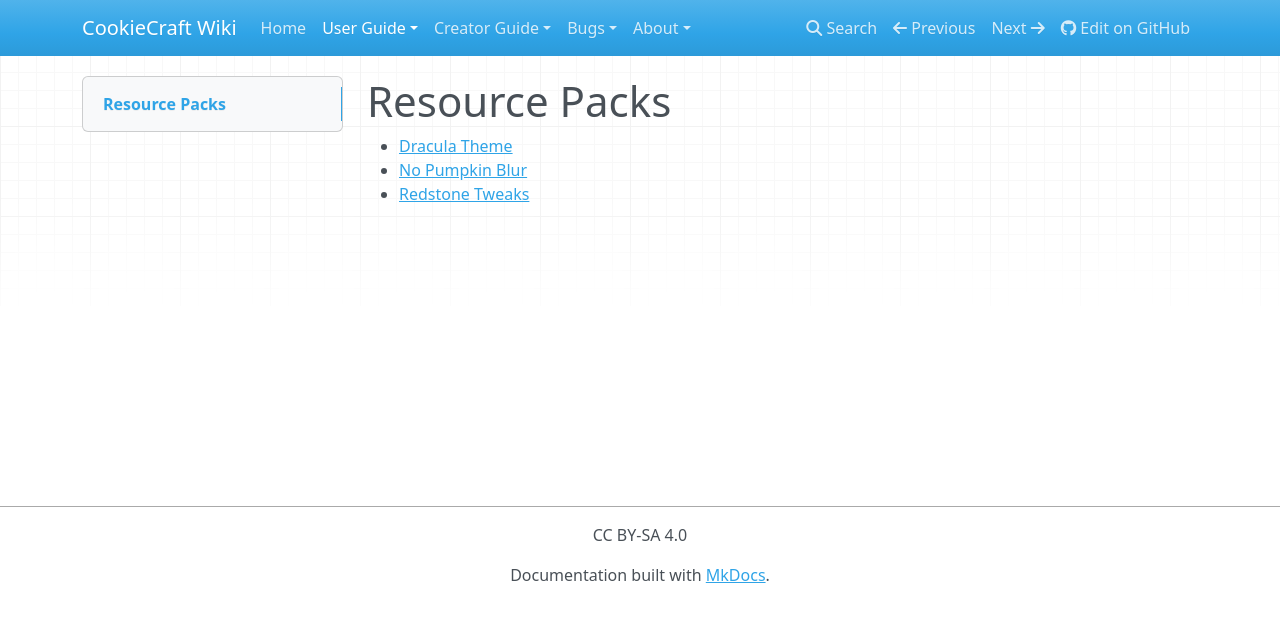
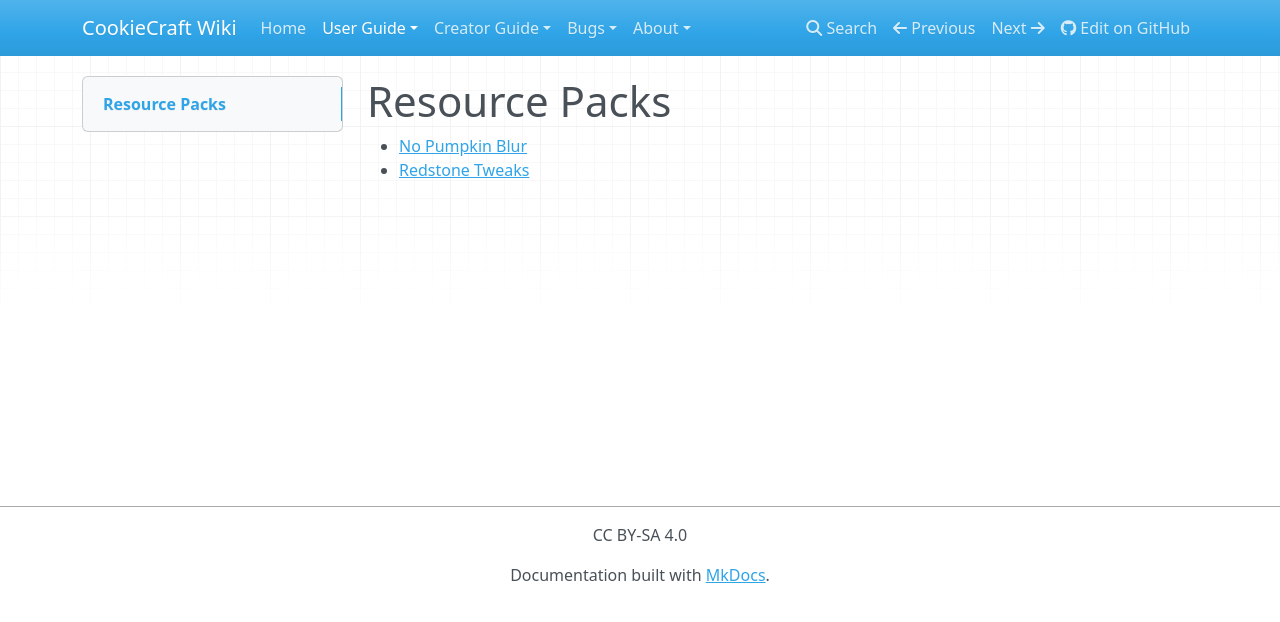
Before and after one commit to ArkhamCookie/CookieCraft, an MkDocs documentation site: the page built from docs/user-guide/resourcepacks.md, in a window 1280 px wide. Shown: the top 622 px of the page. Built offline with MkDocs 1.6.1, drawn with Linux system fonts in a browser that asks for light colours; nearby versions of some CDN libraries.

Commit message:
docs: remove dracula theme from resourcepacks

```diff
--- a/docs/user-guide/resourcepacks.md
+++ b/docs/user-guide/resourcepacks.md
@@ -1,5 +1,4 @@
 # Resource Packs
 
-- [Dracula Theme](https://modrinth.com/resourcepack/dracula-theme)
 - [No Pumpkin Blur](https://modrinth.com/resourcepack/no-pumpkin-blur)
 - [Redstone Tweaks](https://modrinth.com/resourcepack/redstone-tweaks)
```
